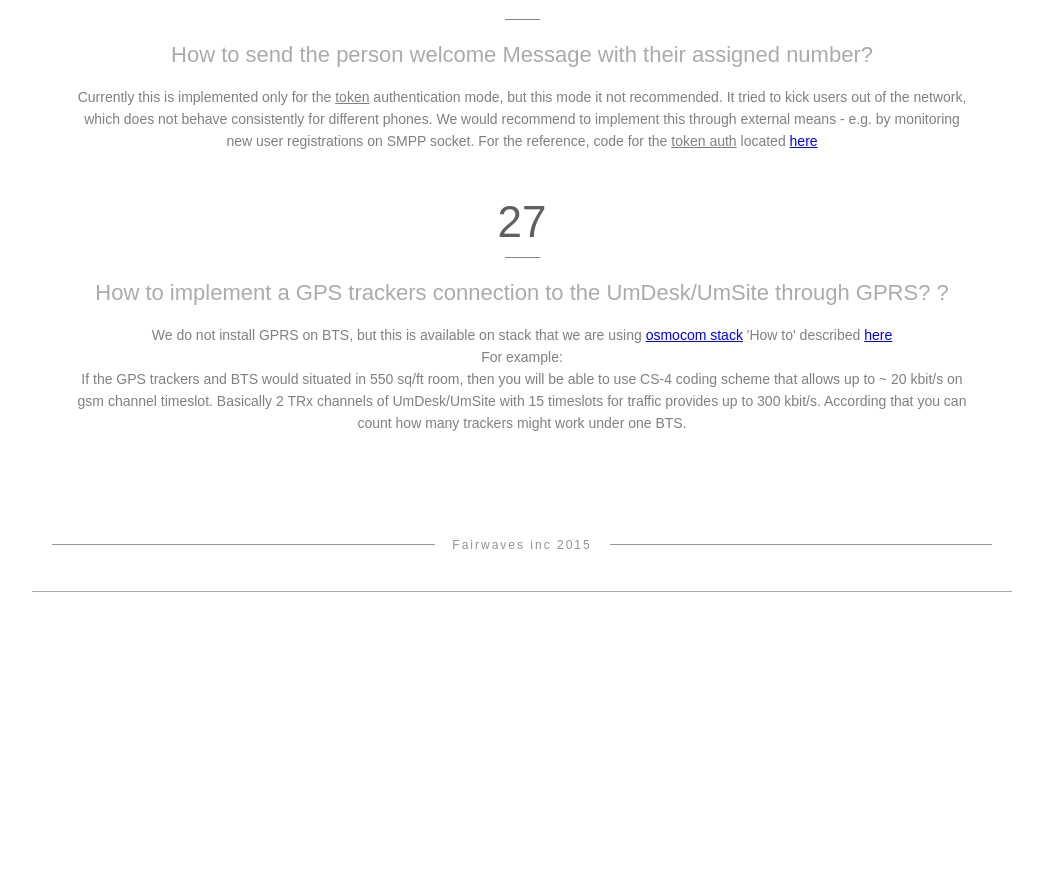
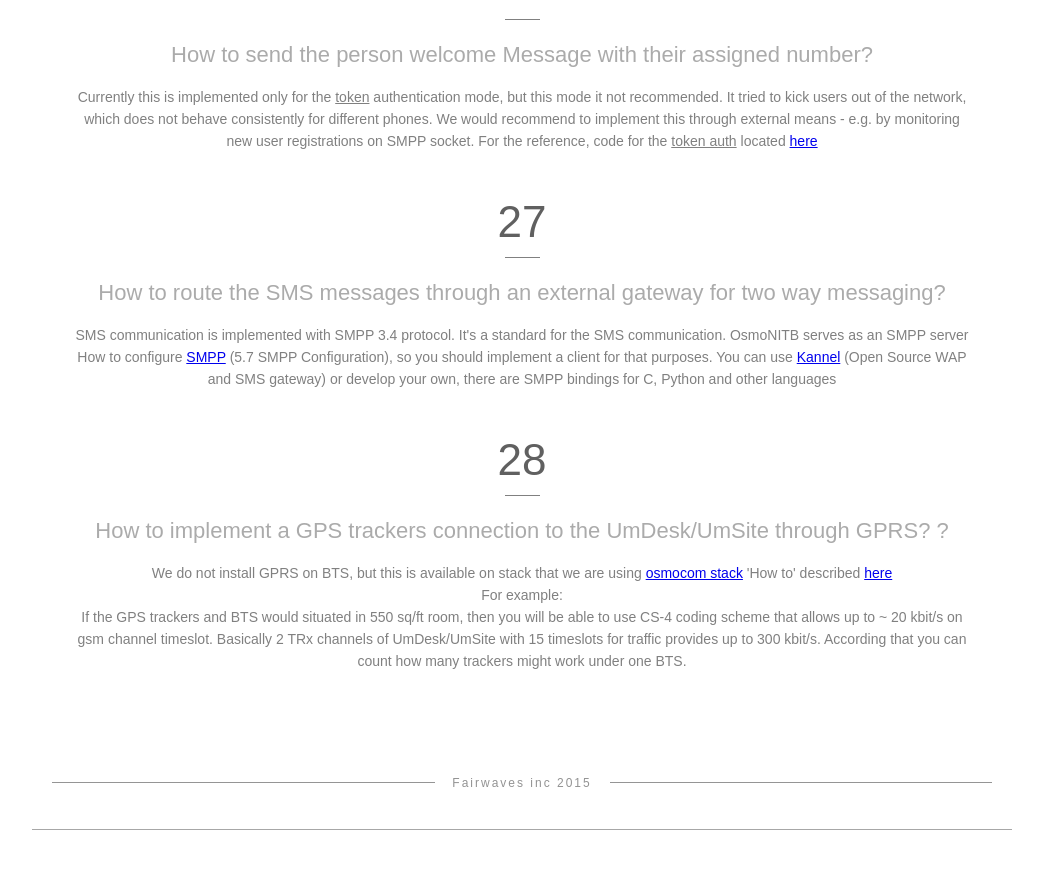
Before and after one commit to fairwaves/um-docs, a Jekyll site: the page faq.html, which Jekyll copies as it is, in a window 1280 px wide and 900 px high, scrolled down 5035 px. Shown: the top 869 px of the window, without its empty margins (118-1161 px from the left). Built offline with Jekyll 4.4.1, drawn with Linux system fonts in a browser that asks for light colours; before the commit the page ends 5697 px from its top, so only the background shows below that.

Commit message:
How to route the SMS messages through an external gateway

```diff
--- a/faq.html
+++ b/faq.html
@@ -373,10 +373,23 @@ The recommended way of assigning numbers is by out of band means:
 For the reference, code for the <u>token auth</u> located <a href="http://cgit.osmocom.org/openbsc/tree/openbsc/src/libmsc/token_auth.c?h=fairwaves/master">here</a>
 </center></p>
 
+<div class="grid_4">
+				 	         <h5 style="text-align: center;" class="font_5">27</h5>
+						  <div class="s2"></div>
+						  <h2 class="faq">  How to route the SMS messages through an external gateway for two way messaging?
+
+</h2>
+						  <center><p> SMS communication is implemented with SMPP 3.4 protocol. It's a standard for the SMS communication. OsmoNITB serves as an SMPP server How to configure <a href="http://fairwaves.github.io/um-docs/soft_conf.html">SMPP</a> (5.7 SMPP Configuration), so you should implement a client for that purposes. You can use <a href="http://www.kannel.org/">Kannel</a> (Open Source WAP and SMS gateway)  or develop your own, there are SMPP bindings for C, Python and other languages
+
+</center></p>
+
 
 						</div>
+
+						</div>
+
 						<div class="grid_4">
-				 	         <h5 style="text-align: center;" class="font_5">27</h5>
+				 	         <h5 style="text-align: center;" class="font_5">28</h5>
 						  <div class="s2"></div>
 						  <h2 class="faq">  How to implement a GPS trackers connection to the UmDesk/UmSite through GPRS? ?
 
@@ -392,6 +405,8 @@ If the GPS trackers and BTS would situated in 550 sq/ft room, then you will be a
 						</div>
 
 
+
+
     <div>
 		<div id="footer">
 		<div class="s1"></div>
```
